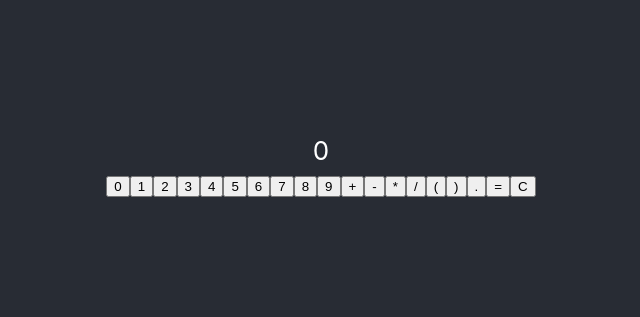
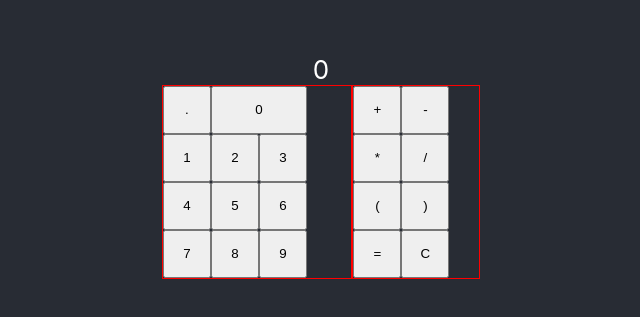
Before and after one commit to kor-al/react-calc, a React (Create React App) app: page / in a window 1280 px wide. Shown: the part 221-538 px from the top of the page, without its empty margins (319-959 px from the left). Built offline with nearby package versions, Linux system fonts and the light colour scheme.

Commit message:
calc css added

```diff
--- a/src/App.js
+++ b/src/App.js
@@ -1,5 +1,6 @@
 
 import './App.css';
+import './Calc.css';
 import Calc from './Calc';
 
 
--- /dev/null
+++ b/src/Calc.css
@@ -0,0 +1,42 @@
+.pads {
+  display: -webkit-box;
+  display: -ms-flexbox;
+  display: flex;
+  -webkit-box-orient: horizontal;
+  -webkit-box-direction: normal;
+      -ms-flex-direction: row;
+          flex-direction: row;
+  width: 33%;
+  margin: 0 auto;
+  -webkit-box-pack: justify;
+      -ms-flex-pack: justify;
+          justify-content: space-between;
+}
+
+.pads--numbers {
+  border: solid 1px red;
+  display: -webkit-box;
+  display: -ms-flexbox;
+  display: flex;
+  -ms-flex-wrap: wrap;
+      flex-wrap: wrap;
+}
+
+.pads--operations {
+  border: solid 1px red;
+  display: -webkit-box;
+  display: -ms-flexbox;
+  display: flex;
+  -ms-flex-wrap: wrap;
+      flex-wrap: wrap;
+}
+
+button {
+  height: 3rem;
+  width: 3rem;
+}
+
+#zero {
+  width: 6rem;
+}
+/*# sourceMappingURL=Calc.css.map */
--- a/src/Calc.js
+++ b/src/Calc.js
@@ -251,7 +251,7 @@ class Button extends React.Component {
 
     render() {
         return (
-            <button id = {this.props.id} onClick = {this.handleClick} > {this.props.label}</button>)
+            <button id = {this.props.id} className={this.props.type}  onClick = {this.handleClick} > {this.props.label}</button>)
     }
 
 }
@@ -270,7 +270,7 @@ class History extends React.Component {
     render() {
         let items = this.props.items;
         return (
-            <ol className="history">
+            <ol id="history">
             {items.map((value, index) => {return <li key = {`item${index}`}> {value.expression} <span onClick = {() => this.handleResultClick(value.result, value.expression)}>{value.result.toString()}</span> </li>})}
             </ol>
             )
@@ -418,21 +418,28 @@ class Calc extends React.Component {
     render() {
         const numbers = {"zero": 0, "one": 1, "two": 2, "three":3, "four": 4, "five": 5, "six": 6, "seven": 7, "eight": 8, "nine": 9}
         const operations = {'add':'+', 'substract':'-', 'multiply': '*', 'divide': '/'}
-        return ( <div id = 'calc' >
+        return ( <div id = 'container' >
+            <div id = 'calc'>
             <div id = 'expression'>{this.state.currentExpr}</div>
             <div id = 'display'>{this.state.currentItem}</div>
-            <div id='pads'>
+            <div className='pads'>
+            <div className='pads--numbers'>
+            <Button key = 'decimal' label='.'  type='decimal' register = {this.registerInput}/>
             {Object.keys(numbers).map((key, index) => {
                 return <Button key = {key.toString()} id = {key.toString()} label ={numbers[key].toString()}  type='number' register = {this.registerInput}/>
             })}
+            </div>
+            <div className='pads--operations'>
             {Object.keys(operations).map((key, index) => {
                 return <Button key = {key.toString()} id = {key.toString()} label={operations[key].toString()}  type='operation' register = {this.registerInput}/>
             })}
             <Button key = 'lbracket' label='('  type='bracket' register = {this.registerInput}/>
             <Button key = 'rbracket' label=')'  type='bracket' register = {this.registerInput}/>
-            <Button key = 'decimal' label='.'  type='decimal' register = {this.registerInput}/>
+
             <Button key = 'equals' label='='  type='equals' register = {this.registerInput}/>
             <Button key = 'clear' label='C'  type='clear' register = {this.reset}/>
+            </div>
+            </div>
             </div>
             <History items = {this.state.history} setValueFunc = {this.setFirstInputValue}/>
             </div>)
--- /dev/null
+++ b/src/Calc.scss
@@ -0,0 +1,29 @@
+.pads{
+    display: flex;
+    flex-direction: row;
+    width: 33%;
+    margin: 0 auto;
+    justify-content: space-between;
+}
+
+
+.pads--numbers{
+    border: solid 1px red;
+    display: flex;
+    flex-wrap: wrap;
+}
+
+.pads--operations{
+    border: solid 1px red;
+    display: flex;
+    flex-wrap: wrap;
+}
+
+button{
+    height: 3rem;
+    width: 3rem;
+}
+
+#zero{
+    width: 6rem;
+}
--- a/src/index.js
+++ b/src/index.js
@@ -11,7 +11,4 @@ ReactDOM.render(
   document.getElementById('root')
 );
 
-// If you want to start measuring performance in your app, pass a function
-// to log results (for example: reportWebVitals(console.log))
-// or send to an analytics endpoint. Learn more: https://bit.ly/CRA-vitals
 reportWebVitals();
```
Also changed, not shown: 1 other file (tests, documents, lock files or other folders).
